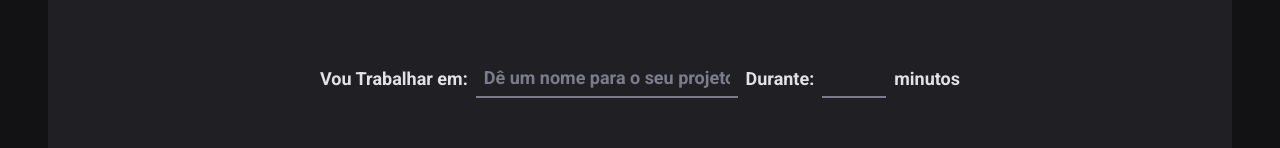
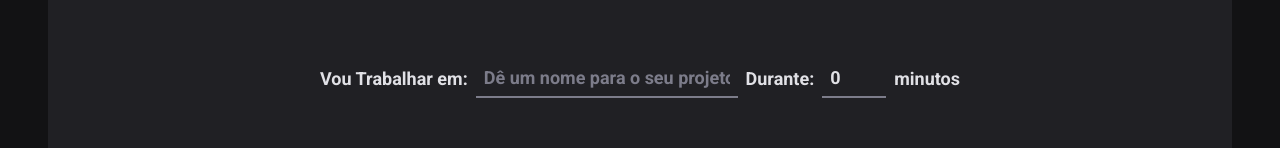
Before and after one commit to FerrazNathan/focus-timer, a React (Vite) app: page / in a window 1280 px wide. Shown: the part 166-314 px from the top of the page. Built offline with nearby package versions, Linux system fonts and the light colour scheme.

Commit message:
Add funcionalidades ao sistema

```diff
--- a/package.json
+++ b/package.json
@@ -11,6 +11,7 @@
   },
   "dependencies": {
     "@hookform/resolvers": "^3.10.0",
+    "date-fns": "^4.1.0",
     "phosphor-react": "^1.4.1",
     "react": "^18.2.0",
     "react-dom": "^18.2.0",
--- /dev/null
+++ b/src/Sections/HomeForm/HomeForm.types.ts
@@ -0,0 +1,6 @@
+export interface FormatCycle {
+  task: string
+  minutesOfDuration: number
+  id: string
+  startData: Date
+}
--- a/src/Sections/HomeForm/index.tsx
+++ b/src/Sections/HomeForm/index.tsx
@@ -1,11 +1,23 @@
+import { useEffect, useState } from 'react'
+
+import * as zod from 'zod'
 import { Play } from 'phosphor-react'
 import { useForm } from 'react-hook-form'
 import { zodResolver } from '@hookform/resolvers/zod'
-import * as zod from 'zod'
+
+import { differenceInSeconds } from 'date-fns'
+
+import { FormatCycle } from './HomeForm.types'
 
 import * as S from './styles'
 
 export const HomeForm = () => {
+  // STATES
+  const [cycles, setCycles] = useState<FormatCycle[]>([])
+  const [activeCicleId, setActiveCicleId] = useState<string | null>(null)
+  const [minutesOfDurationPassed, setMinutesOfDurationPassed] = useState(0)
+
+  // Definição do esquema de validação do formulário
   const newCicleFormValidationSchema = zod.object({
     task: zod.string().nonempty('Campo obrigatório').min(1, 'Informe a Tarefa'),
     minutesOfDuration: zod
@@ -15,19 +27,65 @@ export const HomeForm = () => {
       .max(60, 'O tempo Máximo é de 60 minutos'),
   })
 
+  type NewCicleFormData = zod.infer<typeof newCicleFormValidationSchema> // TIPAGEM INFERIDA A PARTIR DO SCHEMA DE VALIDAÇÃO DO ZOD
+
   const {
     register, // Função register = Conecta um input ao react-hook-form, gerenciando valor, validação e eventos automaticamente.
     handleSubmit, // Função handleSubmit = Processa a submissão do formulário, executando uma função callback com os dados válidos.
     watch, // Função watch = Observa o valor de um input específico e retorna o valor atual do input.
     formState, // Função formState = Retorna o estado atual do formulário, como se está enviando, se está válido, se foi submetido, etc.
-  } = useForm({ resolver: zodResolver(newCicleFormValidationSchema) })
+    reset, // Função reset = Reseta o formulário, limpando os valores dos inputs.
+  } = useForm<NewCicleFormData>({
+    resolver: zodResolver(newCicleFormValidationSchema), // Resolver = Validação do formulário
+    defaultValues: {
+      minutesOfDuration: 0,
+      task: '',
+    }, // Valores padrão dos inputs
+  })
 
-  const handleCreateNewCicle = (data: any) => {
-    console.log(data)
+  const handleCreateNewCicle = (data: NewCicleFormData) => {
+    const newCicle: FormatCycle = {
+      task: data.task,
+      minutesOfDuration: data.minutesOfDuration,
+      id: String(new Date().getTime()), // ID = Timestamp da data atual
+      startData: new Date(), // Data de início do ciclo
+    }
+
+    setCycles((state) => [...state, newCicle]) // Copia o estado atual de ciclos, e adiciona mais um ciclo ao estado
+    setActiveCicleId(newCicle.id) // Seleciona o novo ciclo como ativo
+    reset() // Reseta o formulário
   }
+
+  const activeCycle = cycles.find((cycle) => cycle.id === activeCicleId) // Encontra o ciclo ativo
+  const totalSeconds = activeCycle ? activeCycle?.minutesOfDuration * 60 : 0 // Converte o tempo de duração do ciclo ativo para segundos
+
+  const currentSeconds = activeCycle
+    ? totalSeconds - minutesOfDurationPassed
+    : 0 // Calcula os segundos restantes do ciclo ativo
+
+  const minutesOfDuration = Math.floor(currentSeconds / 60) // Calcula os minutos restantes do ciclo ativo, com o Math.floor arredonda o tempo pra baixo.
+  const secondsOfDuration = currentSeconds % 60 // Calcula os segundos restantes do ciclo ativo
+
+  const minutes = String(minutesOfDuration).padStart(2, '0') // Adiciona um zero a esquerda caso o número de minutos seja menor que 10
+  const seconds = String(secondsOfDuration).padStart(2, '0') // Adiciona um zero a esquerda caso o número de segundos seja menor que 10
 
   const task = watch('task') // monitora o input de task
   const isDisabledSubmit = !task // desabilita o envio do formulário caso o input de task não esteja preenchido
+
+  useEffect(() => {
+    if (activeCycle) {
+      const interval = setInterval(() => {
+        setMinutesOfDurationPassed(
+          differenceInSeconds(new Date(), activeCycle.startData),
+        )
+      }, 1000)
+
+      return () => clearInterval(interval)
+    }
+  }, [activeCycle])
+
+  console.log(cycles, 'cycles')
+  console.log(activeCycle, 'activeCycle')
 
   return (
     <S.ContainerMain>
@@ -69,11 +127,11 @@ export const HomeForm = () => {
         </S.ContentForm>
 
         <S.CountDownContainer>
-          <span>0</span>
-          <span>0</span>
+          <span>{minutes[0]}</span>
+          <span>{minutes[1]}</span>
           <S.Divisor>:</S.Divisor>
-          <span>0</span>
-          <span>0</span>
+          <span>{seconds[0]}</span>
+          <span>{seconds[1]}</span>
         </S.CountDownContainer>
 
         <S.ButtonStartCountdown type="submit" disabled={isDisabledSubmit}>
```
